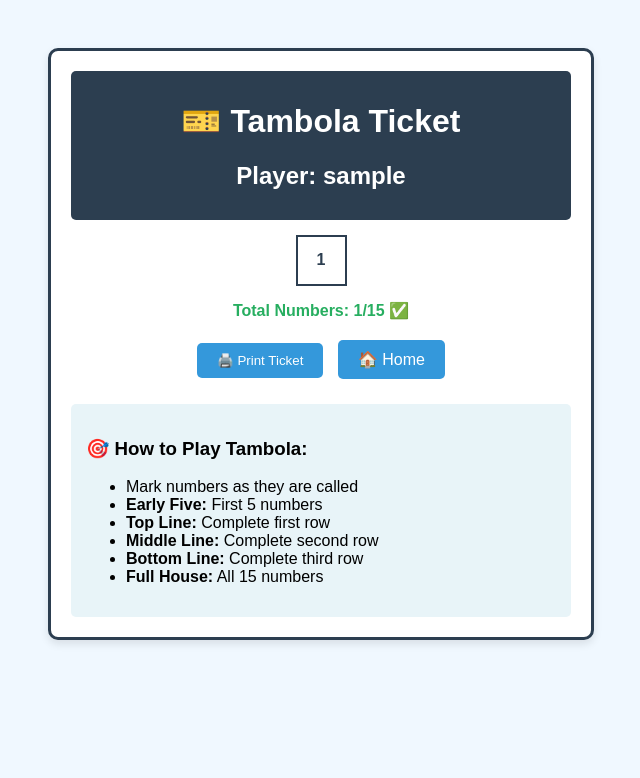
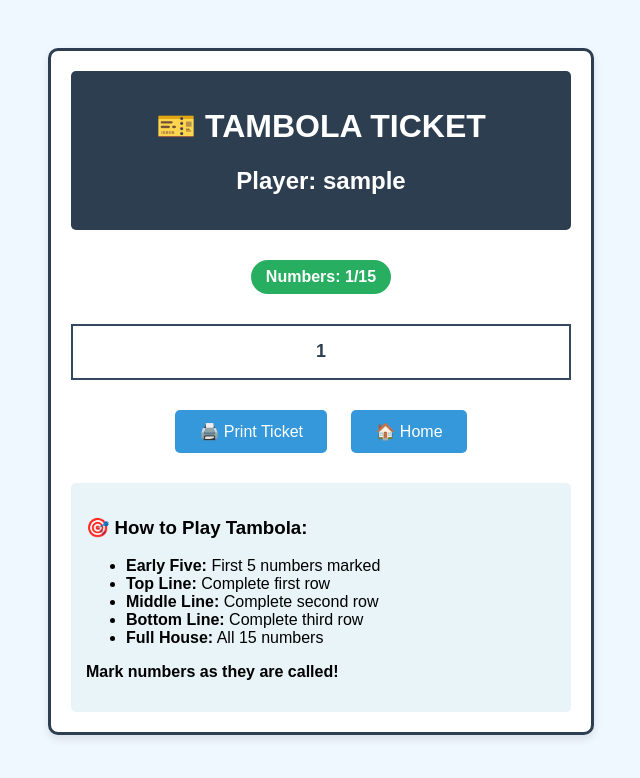
Before and after one commit to ayanlove81-creator/Tambola, a Flask app: template templates/ticket.html in a window 1280 px wide. Shown: the top 778 px of the page, without its empty margins (319-959 px from the left). Run offline with Flask 3, Linux system fonts and the light colour scheme; the template is opened without the code that fills it: most values are stand-ins (such as "Sample title", 1, 10 or a date in 2020).

Commit message:
Update ticket.html

```diff
--- a/templates/ticket.html
+++ b/templates/ticket.html
@@ -1,4 +1,4 @@
-<!DOCTYPE html>
+    <!DOCTYPE html>
 <html>
 <head>
     <title>WELCOME To TCI INDIAN COMMUNITY DIWALI PARTYt</title>
@@ -23,23 +23,25 @@
         .player-info {
             background: #2c3e50;
             color: white;
-            padding: 10px;
+            padding: 15px;
             border-radius: 5px;
-            margin-bottom: 15px;
+            margin-bottom: 20px;
         }
         .tambola-ticket {
             border-collapse: collapse;
-            margin: 0 auto;
+            margin: 20px auto;
             background: white;
             border: 2px solid #2c3e50;
+            width: 100%;
         }
         .tambola-ticket td {
-            width: 45px;
-            height: 45px;
-            border: 1px solid #34495e;
+            width: 11%;
+            height: 50px;
+            border: 2px solid #34495e;
             text-align: center;
             font-weight: bold;
-            font-size: 16px;
+            font-size: 18px;
+            position: relative;
         }
         .tambola-ticket td.number {
             background: #fff;
@@ -51,13 +53,14 @@
         .btn {
             background: #3498db;
             color: white;
-            padding: 10px 20px;
+            padding: 12px 24px;
             text-decoration: none;
             border: none;
             border-radius: 5px;
-            margin: 5px;
+            margin: 10px;
             cursor: pointer;
             display: inline-block;
+            font-size: 16px;
         }
         .btn:hover {
             background: #2980b9;
@@ -69,19 +72,37 @@
             margin-top: 20px;
             text-align: left;
         }
+        .ticket-count {
+            background: #27ae60;
+            color: white;
+            padding: 8px 15px;
+            border-radius: 20px;
+            font-weight: bold;
+            display: inline-block;
+            margin: 10px 0;
+        }
         @media print {
             .no-print { display: none; }
             body { background: white; }
             .ticket-container { border: none; box-shadow: none; }
+        }
+        @media (max-width: 600px) {
+            .tambola-ticket td {
+                height: 40px;
+                font-size: 14px;
+            }
         }
     </style>
 </head>
 <body>
     <div class="ticket-container">
         <div class="player-info">
-            <h1>🎫 Tambola Ticket</h1>
+            <h1>🎫 TAMBOLA TICKET</h1>
             <h2>Player: {{ user_name }}</h2>
         </div>
+
+        {% if ticket %}
+        <div class="ticket-count">Numbers: {{ total_numbers }}/15</div>
 
         <table class="tambola-ticket">
             {% for row in ticket %}
@@ -94,10 +115,13 @@
             </tr>
             {% endfor %}
         </table>
-
-        <div style="margin: 15px 0; font-weight: bold; color: #27ae60;">
-            Total Numbers: {{ total_numbers }}/15 ✅
+        {% else %}
+        <div style="color: red; padding: 20px;">
+            <h3>❌ Error: No ticket data found</h3>
+            <p>Please go back and register again.</p>
+            <a href="/register" class="btn">Register Again</a>
         </div>
+        {% endif %}
 
         <div class="no-print">
             <button onclick="window.print()" class="btn">🖨️ Print Ticket</button>
@@ -107,13 +131,13 @@
         <div class="instructions">
             <h3>🎯 How to Play Tambola:</h3>
             <ul>
-                <li>Mark numbers as they are called</li>
-                <li><strong>Early Five:</strong> First 5 numbers</li>
+                <li><strong>Early Five:</strong> First 5 numbers marked</li>
                 <li><strong>Top Line:</strong> Complete first row</li>
                 <li><strong>Middle Line:</strong> Complete second row</li>
                 <li><strong>Bottom Line:</strong> Complete third row</li>
                 <li><strong>Full House:</strong> All 15 numbers</li>
             </ul>
+            <p><strong>Mark numbers as they are called!</strong></p>
         </div>
     </div>
 </body>
```
